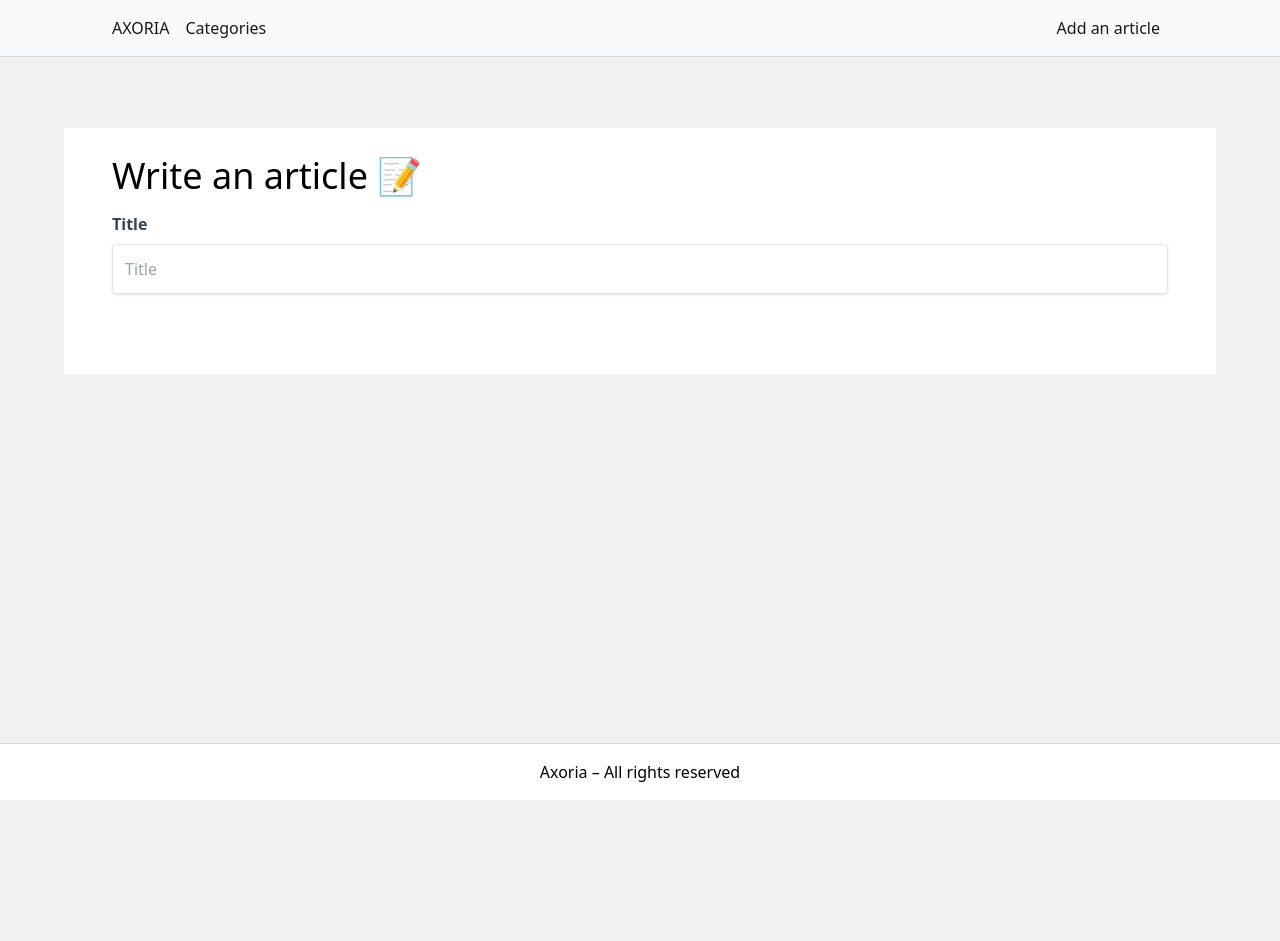
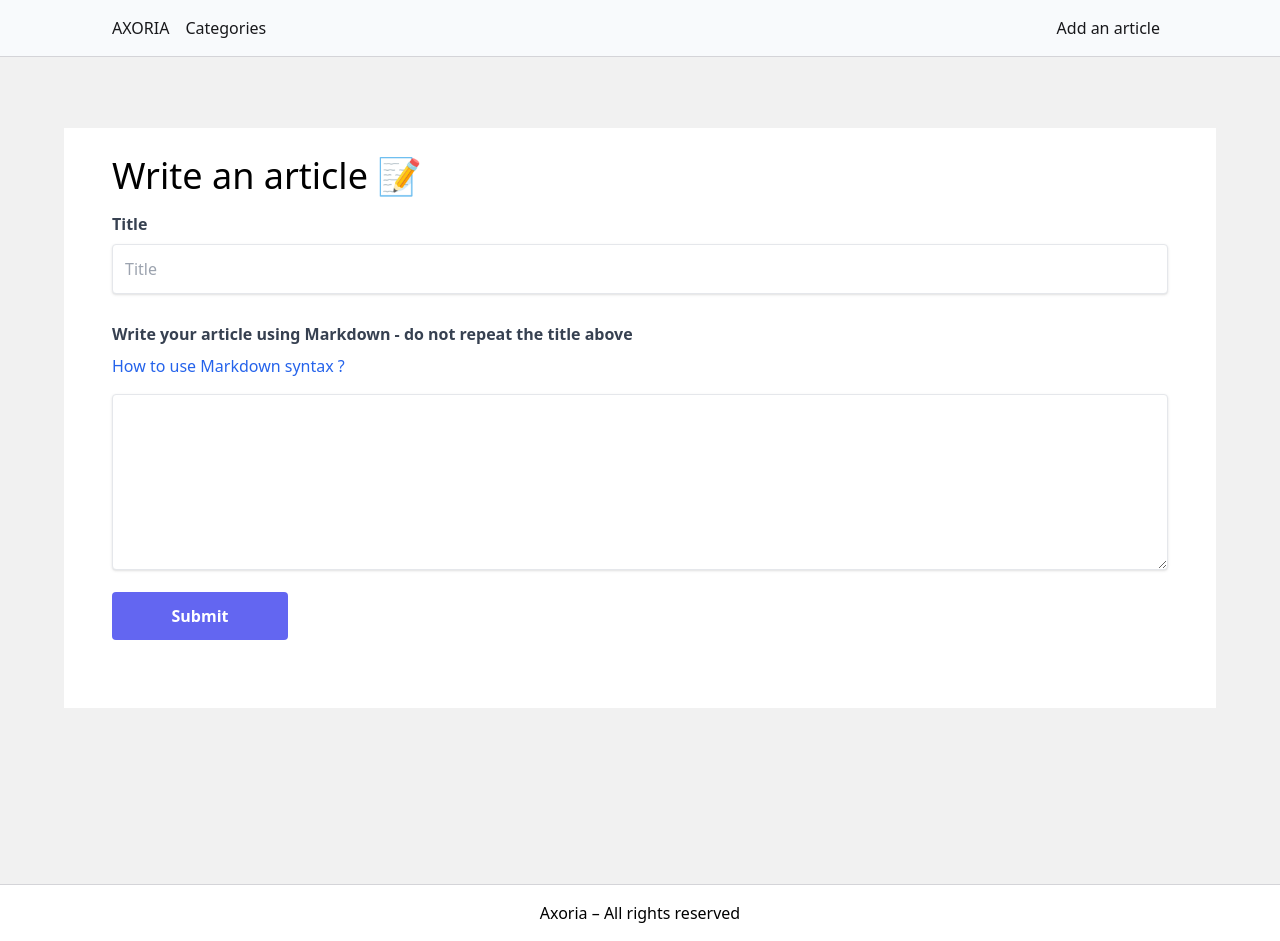
Before and after one commit to ArthurJenck/next_AxoriaBlog, a Next.js app: page /dashboard/create in a window 1280 px wide. Before the commit the page ends 800 px from the top, so only its background shows below. Built offline with nearby package versions, Linux system fonts and the light colour scheme.

Commit message:
feat: finished creating simple article creation form

```diff
--- a/src/app/dashboard/create/page.jsx
+++ b/src/app/dashboard/create/page.jsx
@@ -18,10 +18,29 @@
           type="text"
           name="title"
           id="title"
-          className="shadow border rounded w-full p-3 mb-7 text-gray-700"
+          className="shadow border rounded w-full p-3 mb-7 text-gray-700 focus:outline-slate-400"
           placeholder="Title"
           required
         />
+        <label htmlFor="markdownArticle" className="f-label">
+          Write your article using Markdown - do not repeat the title above
+        </label>
+        <a
+          href="https://www.markdownguide.org/cheat-sheet/"
+          target="_blank"
+          className="block mb-4 text-blue-600"
+        >
+          How to use Markdown syntax ?
+        </a>
+        <textarea
+          name="markdownArticle"
+          id="markdownArticle"
+          required
+          className="min-h-44 text-xl shadow appearance-none border rounded w-full p-8 text-gray-700 mb-4 focus:outline-slate-400"
+        ></textarea>
+        <button className="min-w-44 bg-indigo-500 hover:bg-indigo-700 text-white font-bold py-3 px-4 rounded border-none mb-4 ">
+          Submit
+        </button>
       </form>
     </div>
   )
```
